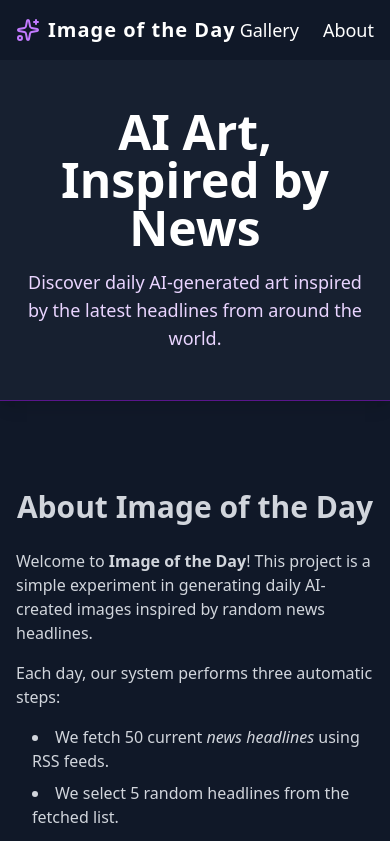
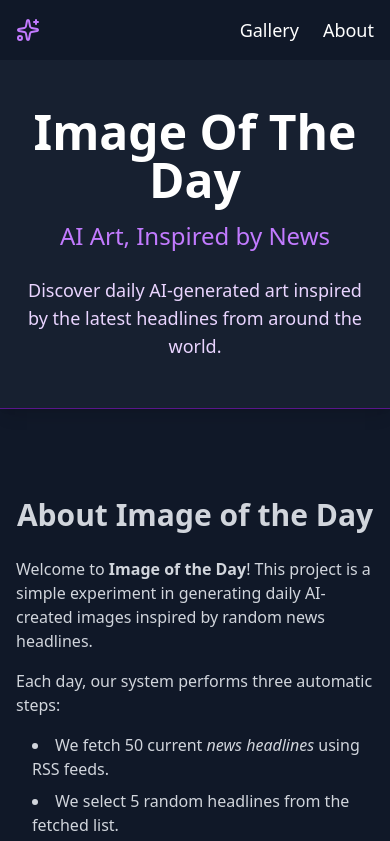
Before and after one commit to loreBianchi/image-of-the-day-fe, a React (Vite) app: page /about in a window 390 px wide. Shown: the top 841 px of the page. Built offline with nearby package versions, Linux system fonts and the light colour scheme.

Commit message:
fix: header and info modal styles

```diff
--- a/src/components/Header.tsx
+++ b/src/components/Header.tsx
@@ -4,30 +4,21 @@ import { Link } from "react-router-dom";
 export const Header = () => {
   return (
     <header className="bg-gray-900 border-b border-purple-900 shadow-lg text-white">
-            <div className="container mx-auto py-4 px-4 sm:px-6 lg:px-8 flex justify-between items-center">
-
-        <div className="flex items-center gap-2">
+      <div className="container mx-auto py-4 px-4 sm:px-6 lg:px-8 flex justify-between items-center">
+        <Link to="/" className="flex items-center gap-2">
           <Sparkles className="text-purple-400 w-6 h-6" />
-          <h1 className="text-xl font-bold tracking-wider">
-            <Link to="/">Image of the Day</Link>
-          </h1>
-        </div>
+          <span className="hidden sm:block text-xl font-bold tracking-wider">Image of the Day</span>
+        </Link>
 
         <nav>
           <ul className="flex space-x-6 text-lg font-medium">
             <li>
-              <Link
-                to="/"
-                className="hover:text-purple-400 transition duration-150"
-              >
+              <Link to="/" className="hover:text-purple-400 transition duration-150">
                 Gallery
               </Link>
             </li>
             <li>
-              <Link
-                to="/about"
-                className="hover:text-purple-400 transition duration-150"
-              >
+              <Link to="/about" className="hover:text-purple-400 transition duration-150">
                 About
               </Link>
             </li>
@@ -38,15 +29,17 @@ export const Header = () => {
       <div className="py-12 px-4 sm:px-6 lg:px-8 text-center bg-gray-800/50">
         <div className="container mx-auto">
           <h2 className="text-5xl md:text-6xl font-extrabold text-white mb-4">
+            Image Of The Day
+          </h2>
+          <h3 className="text-2xl md:text-3xl text-purple-400 mb-6">
             AI Art, Inspired by News
-          </h2>
+          </h3>
 
           <p className="text-purple-200 text-lg md:text-xl max-w-3xl mx-auto">
             Discover daily AI-generated art inspired by the latest headlines from around the world.
           </p>
         </div>
       </div>
-
     </header>
   );
 };
--- a/src/components/InfoModal.tsx
+++ b/src/components/InfoModal.tsx
@@ -81,9 +81,10 @@ export const InfoModal = ({ entry, onClose }: InfoModalProps) => {
           <div className="border-t border-slate-700 pt-4">
             {(import.meta.env.VITE_RSS_FEED_URL || entry.source) && (
               <div className="flex items-center gap-2 text-gray-400 text-sm mb-2">
-                <BadgeInfo className="w-4 h-4" />
-                <span>
-                  These titles are collected from: <b>{entry.source || import.meta.env.VITE_RSS_FEED_URL}</b>
+                <BadgeInfo className="w-4 h-4 shrink-0" />
+                <span className="wrap-break-word whitespace-normal">
+                  These titles are collected from:{" "}
+                  <b className="break-all">{entry.source || import.meta.env.VITE_RSS_FEED_URL}</b>
                 </span>
               </div>
             )}
```
